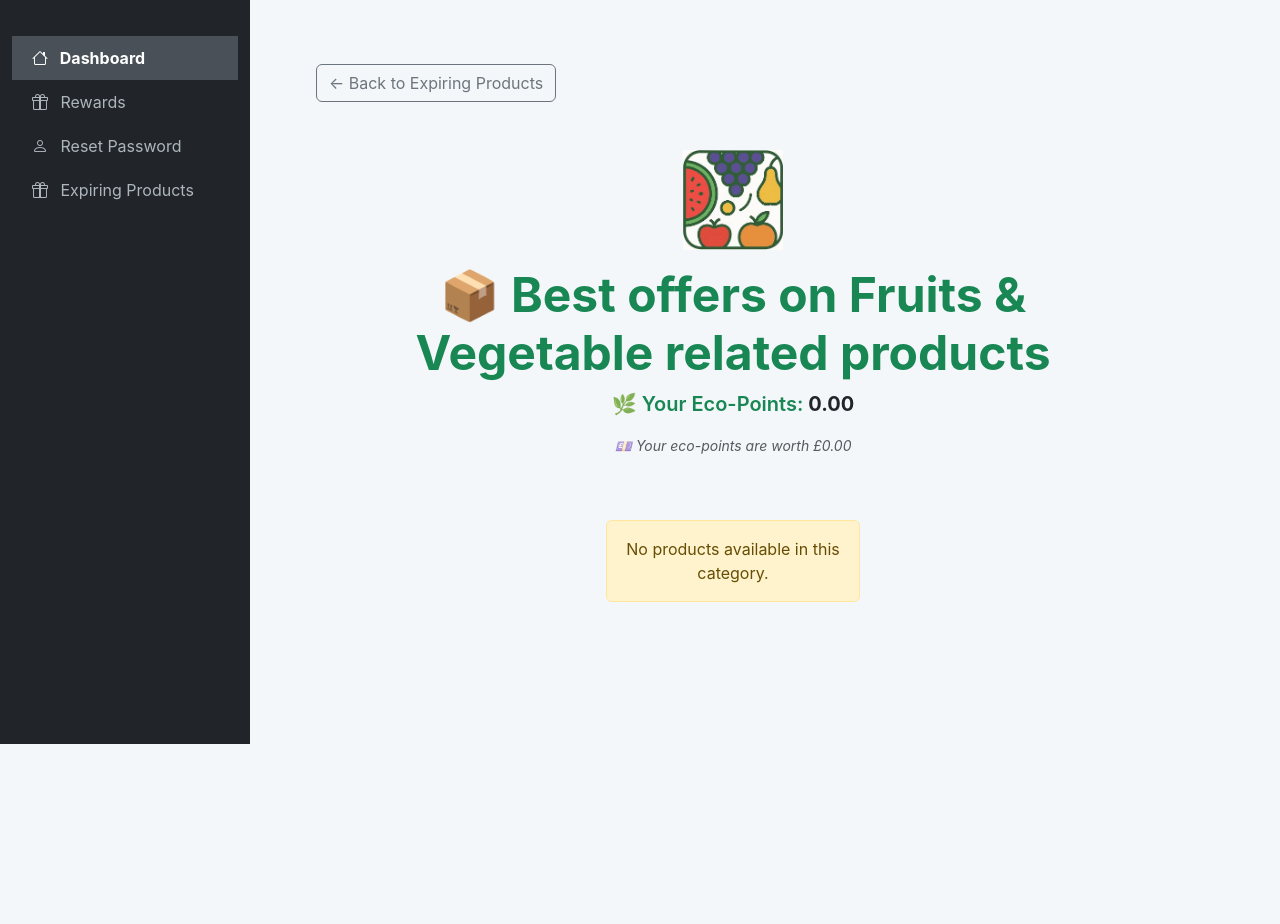
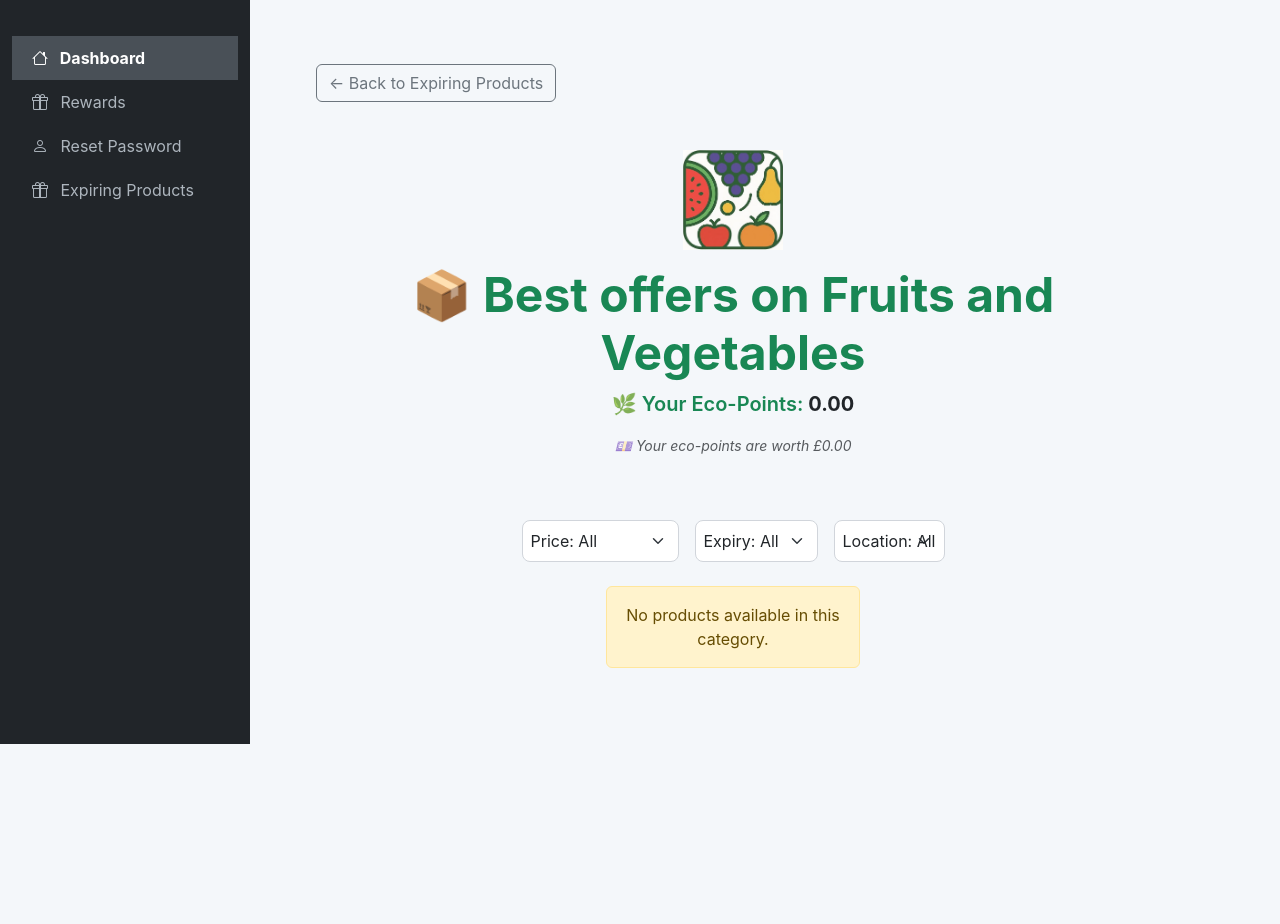
Before and after one commit to radhikari-3/green-campus, a Flask app: page /expiring-offers/f in a window 1280 px wide. Shown: the part 56-980 px from the top of the page. Run offline with Flask 3, Linux system fonts and the light colour scheme; the visitor is signed in with stand-in values (Sample User, id 1); data that the repository does not hold is empty; some libraries are stand-ins or nearby versions.

Commit message:
updated code and ui fixes

```diff
--- a/app/static/css/category_wise_products.css
+++ b/app/static/css/category_wise_products.css
@@ -28,16 +28,6 @@
 }
 
 /* Subtle card fade-in */
-@keyframes fadeInUp {
-    from {
-        opacity: 0;
-        transform: translateY(20px);
-    }
-    to {
-        opacity: 1;
-        transform: translateY(0);
-    }
-}
 .card-body {
     animation: fadeInUp 0.6s ease;
 }
@@ -49,6 +39,17 @@
     100% {background-position: 0% 50%;}
 }
 
+@keyframes fadeInUp {
+    from {
+        opacity: 0;
+        transform: translateY(20px);
+    }
+    to {
+        opacity: 1;
+        transform: translateY(0);
+    }
+}
+
 .card-title {
     font-size: 1.25rem;
 }
--- /dev/null
+++ b/app/static/js/product_filters.js
@@ -0,0 +1,59 @@
+// Store the original product list when the page loads
+  const originalProducts = Array.from(document.querySelectorAll('.product-card-container'));
+
+  // Function to apply all filters and sorting
+  function applyFilters() {
+    const priceFilter = document.getElementById('price-filter').value;
+    const expiryFilter = document.getElementById('expiry-filter').value;
+    const locationFilter = document.getElementById('location-filter').value;
+
+    // Start with a copy of the original list
+    let filteredProducts = [...originalProducts];
+
+    // Apply filters
+    filteredProducts = filteredProducts.filter(card => {
+      const price = parseFloat(card.getAttribute('data-price'));
+      const expiry = new Date(card.getAttribute('data-expiry'));
+      const location = card.getAttribute('data-location');
+
+      let showCard = true;
+
+      // Expiry filter logic
+      if (expiryFilter === 'soon' && expiry.getTime() > Date.now()) {
+        showCard = false;
+      }
+      if (expiryFilter === 'later' && expiry.getTime() < Date.now()) {
+        showCard = false;
+      }
+
+      // Location filter logic
+      if (locationFilter !== 'all' && location !== locationFilter) {
+        showCard = false;
+      }
+
+      return showCard;
+    });
+
+    // Sort by price if applicable
+    if (priceFilter === 'low-to-high') {
+      filteredProducts.sort((a, b) => {
+        const priceA = parseFloat(a.getAttribute('data-price'));
+        const priceB = parseFloat(b.getAttribute('data-price'));
+        return priceA - priceB; // Ascending order
+      });
+    } else if (priceFilter === 'high-to-low') {
+      filteredProducts.sort((a, b) => {
+        const priceA = parseFloat(a.getAttribute('data-price'));
+        const priceB = parseFloat(b.getAttribute('data-price'));
+        return priceB - priceA; // Descending order
+      });
+    }
+
+    // Clear the current product list and append the filtered and sorted products
+    const productList = document.getElementById('product-list');
+    productList.innerHTML = ''; // Clear existing products
+
+    filteredProducts.forEach(card => {
+      productList.appendChild(card); // Append the filtered and sorted cards
+    });
+  }
--- a/app/templates/category_wise_products.html
+++ b/app/templates/category_wise_products.html
@@ -23,9 +23,31 @@
         </p>
     </div>
 
-    <div class="row row-cols-1 row-cols-md-3 g-4 justify-content-center">
+      <!-- Filter Section -->
+      <div class="d-flex justify-content-center mb-4">
+        <select id="price-filter" class="form-select w-auto mx-2" onchange="applyFilters()">
+          <option value="all">Price: All</option>
+          <option value="low-to-high">Price: Low to High</option>
+          <option value="high-to-low">Price: High to Low</option>
+        </select>
+
+        <select id="expiry-filter" class="form-select w-auto mx-2" onchange="applyFilters()">
+          <option value="all">Expiry: All</option>
+          <option value="soon">Expiring Soon</option>
+          <option value="later">Expiring Later</option>
+        </select>
+
+        <select id="location-filter" class="form-select w-auto mx-2" onchange="applyFilters()">
+          <option value="all">Location: All</option>
+          {% for location in locations %}
+            <option value="{{ location }}">{{ location }}</option>
+          {% endfor %}
+        </select>
+      </div>
+
+    <div class="row row-cols-1 row-cols-md-3 g-4 justify-content-center" id="product-list">
         {% for product in relevant_products %}
-        <div class="col">
+        <div class="col product-card-container" data-price="{{ product.final_price }}" data-expiry="{{ product.expiry_date }}" data-location="{{ product.location }}">
             <div class="card h-100 border-0 shadow-lg {{ 'product-card-insufficient' if pounds < product.final_price else 'product-card' }}">
                 <div class="card-body text-white">
                     <h5 class="card-title fw-bold mb-3">{{ product.name|upper }}</h5>
@@ -66,4 +88,5 @@
 </div>
 
 <link rel="stylesheet" href="{{ url_for('static', filename='css/category_wise_products.css') }}">
+    <script src="{{ url_for('static', filename='js/product_filters.js') }}"></script>
 {% endblock %}
--- a/app/views/food_expiry.py
+++ b/app/views/food_expiry.py
@@ -23,18 +23,24 @@
 @login_required
 def expiring_offers(category):
     total_points, pounds = calculate_user_eco_points(current_user.email)
+
     category_map = {
-        "f": "Fruits & Vegetable related products",  # f: fruits and Vegetables
-        "g": "Grains & related products",  # g: grains
+        "f": "Fruits and Vegetables",  # f: fruits and Vegetables
+        "b": "Bakery",  # g: grains
         "d": "Dairy & dairy related products",  # d: dairy and related products
-        "n": "Nuts & related products",  # n: nuts
+        "m": "Nuts & related products",
+        "s": "Sweets",
+        "r": "Ready to Eat"
     }
     relevant_products = Inventory.query.filter(Inventory.category == category).all()
     relevant_title = "Best offers on " + category_map[category]
+    locations = db.session.execute(select(Inventory.location).distinct()).scalars().all()
+
     return render_template("category_wise_products.html",
                            title = relevant_title,
                            relevant_products = relevant_products,
                            total_points = total_points,
+                           locations = locations,
                            pounds = pounds)
 
 
@@ -46,17 +52,20 @@
 
 def discount_applicator(product_instance):
     category_range = {
-        "f": [70, 30],  # f: fruits and Vegetables
-        "g": [90, 60],  # g: grains
-        "d": [80, 40],  # d: dairy and related products
-        "n": [90, 70],  # n: nuts
+    "f": [50, 20],  # f: fruits and Vegetables
+    "b": [80, 50],  # b: bakery
+    "d": [70, 40],  # d: dairy and related products
+    "m": [60, 30],  # m: meat
+    "s": [85, 60],  # s: sweets
+    "r": [75, 45],  # r: ready to eat
     }
     product_category = product_instance.category
     discount_range = category_range[product_category[0]]
     #logger.debug("discount rate is " + str(product_instance.discount))
     #logger.debug(type(product_instance.discount))
     # To ensure that if no discount rate is given a category based discount, contingent on the category can be used
-    discount_rate = (1 - product_instance.discount / 100) if product_instance.discount is not None  else (uniform(discount_range[0], discount_range[1])) / 100
+    discount_rate = (1 - product_instance.discount / 100) if (product_instance.discount is not
+                                                              None)  else (uniform(discount_range[0], discount_range[1])) / 100
     date_today = datetime.today()
 
     if product_instance.expiry_date <= (date_today + timedelta(days=1)).date():
```
Also changed, not shown: app/debug_utils.py (+13 -9 lines), app/forms.py (+4 -4 lines), app/static/css/expiring_products.css (added, +17 -0 lines), app/tasks.py (+15 -5 lines), app/templates/expiring_products.html (+38 -10 lines), app/static/images/bakery.png (added), app/static/images/dairy.png (added), app/static/images/dp.png (deleted), app/static/images/fnv.png, app/static/images/grains.png (deleted), app/static/images/meat.png (added), app/static/images/nuts.jpg (deleted), 2 other files.
